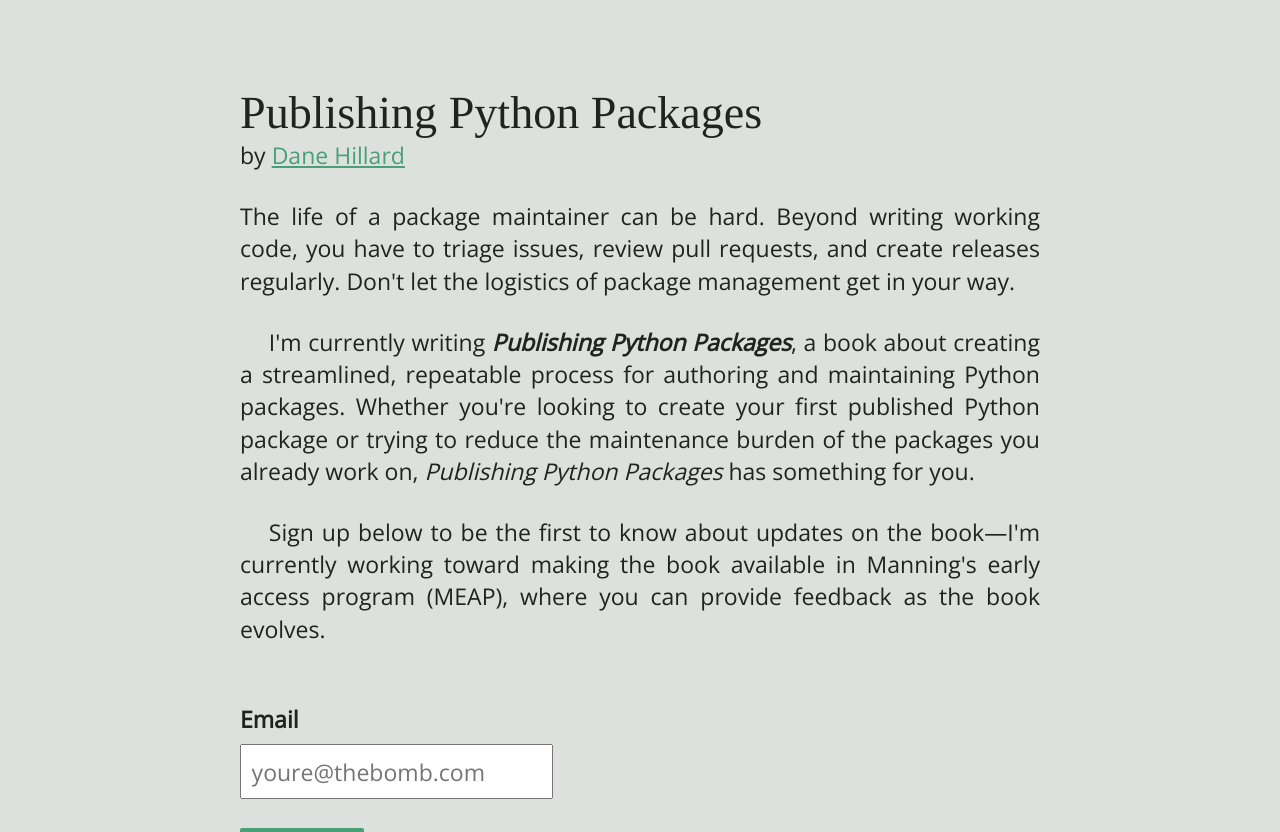
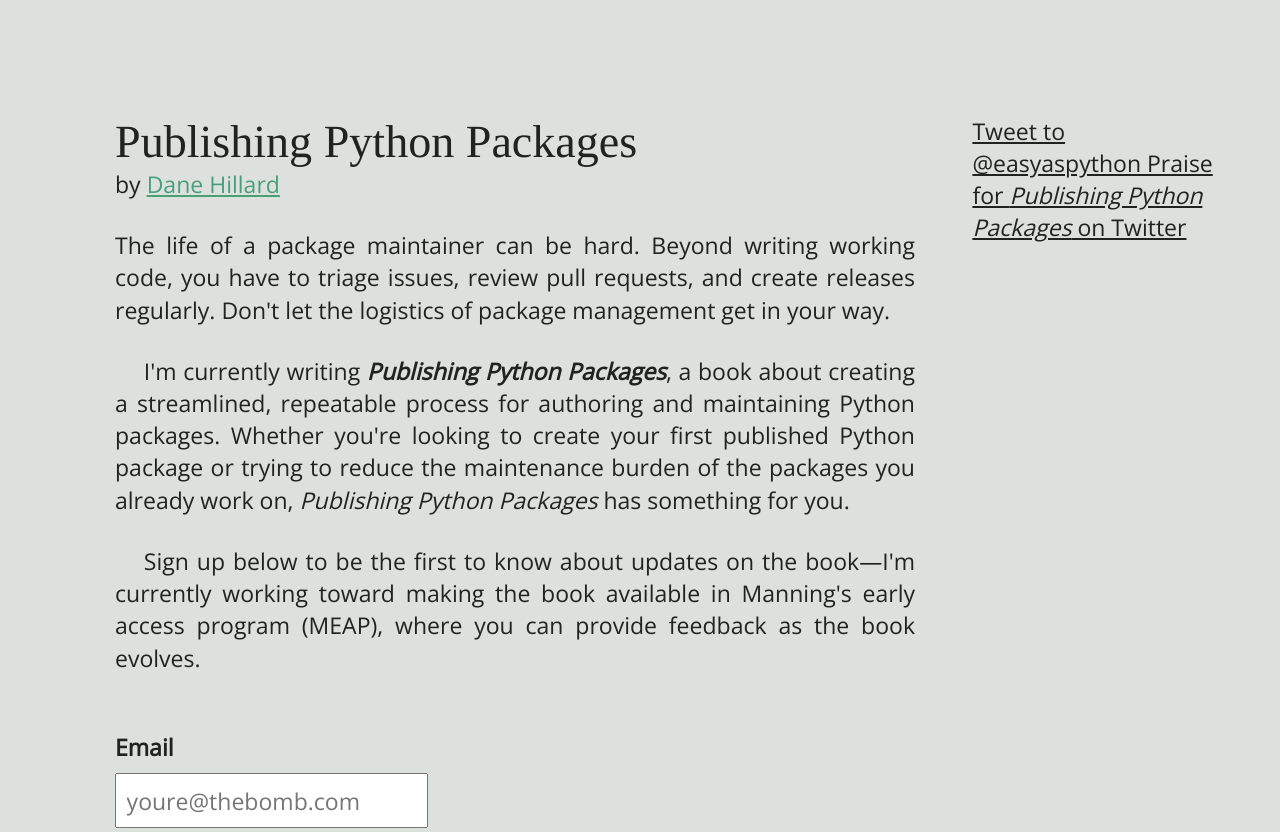
Before and after one commit to daneah/pypackages.com, a Vue app: page / in a window 1280 px wide. Shown: the top 832 px of the page. Built offline with nearby package versions, Linux system fonts and the light colour scheme; a web font is replaced by a local one.

Commit message:
Add Twitter timeline and button

```diff
--- a/index.html
+++ b/index.html
@@ -41,5 +41,6 @@
 
     <div id="app"></div>
     <script type="module" src="/src/main.js"></script>
+    <script async src="https://platform.twitter.com/widgets.js" charset="utf-8"></script>
   </body>
 </html>
--- a/src/App.vue
+++ b/src/App.vue
@@ -1,10 +1,33 @@
 <template>
   <div class="content">
-    <header>
+    <div class="twitter-wrapper">
+      <div class="sticky-wrapper">
+        <a
+            href="https://twitter.com/intent/tweet?screen_name=easyaspython&ref_src=twsrc%5Etfw"
+            class="twitter-mention-button"
+            data-show-screen-name="false"
+            data-dnt="true"
+            data-show-count="false"
+        >
+          Tweet to @easyaspython
+        </a>
+        <a
+            class="twitter-timeline"
+            target="_blank"
+            rel="noopener nofollow"
+            href="https://twitter.com/easyaspython/timelines/1405995131099127811?ref_src=twsrc%5Etfw"
+            data-height="500"
+        >
+          Praise for <em>Publishing Python Packages</em> on Twitter
+        </a>
+      </div>
+    </div>
+
+    <header class="header">
       <h1 class="heading--1">Publishing Python Packages</h1>
       <span>by <Link href="https://dane.engineering" target="_blank" trusted>Dane Hillard</Link></span>
     </header>
-    <main>
+    <main class="main">
       <p>
         The life of a package maintainer can be hard.
         Beyond writing working code, you have to triage issues, review pull requests, and create releases regularly.
@@ -85,17 +108,33 @@ export default {
 </script>
 
 <style lang="scss">
-#app {
+.content {
   display: grid;
   grid-template-areas:
-    ". content .";
-  grid-template-columns: auto minmax(300px, 800px) auto;
+    ". header . twitter"
+    ". main . twitter"
+    ". footer . .";
+  grid-template-columns: auto minmax(300px, 800px) auto 250px;
 
   margin-top: 0;
+
+  @media screen and (max-width: 1240px) {
+    grid-template-areas:
+      ". header . ."
+      ". main . ."
+      ". twitter . ."
+      ". footer . .";
+    grid-template-columns: auto minmax(300px, 800px) auto;
+  }
 }
 
-.content {
-  grid-area: content;
+.header {
+  margin-top: 0;
+  grid-area: header;
+}
+
+.main {
+  grid-area: main;
 }
 
 .divider {
@@ -103,6 +142,7 @@ export default {
 }
 
 .footer {
+  grid-area: footer;
   margin-top: var(--spacing-roomy);
 }
 
@@ -114,4 +154,19 @@ export default {
   color: var(--color-font-muted);
   font-style: italic;
 }
+
+.twitter-wrapper {
+  grid-area: twitter;
+
+  @media screen and (max-width: 1240px) {
+    margin-top: var(--spacing-roomy);
+  }
+}
+
+.sticky-wrapper {
+  @media screen and (min-width: 1241px) {
+    position: sticky;
+    top: var(--spacing-roomy);
+  }
+}
 </style>
```
